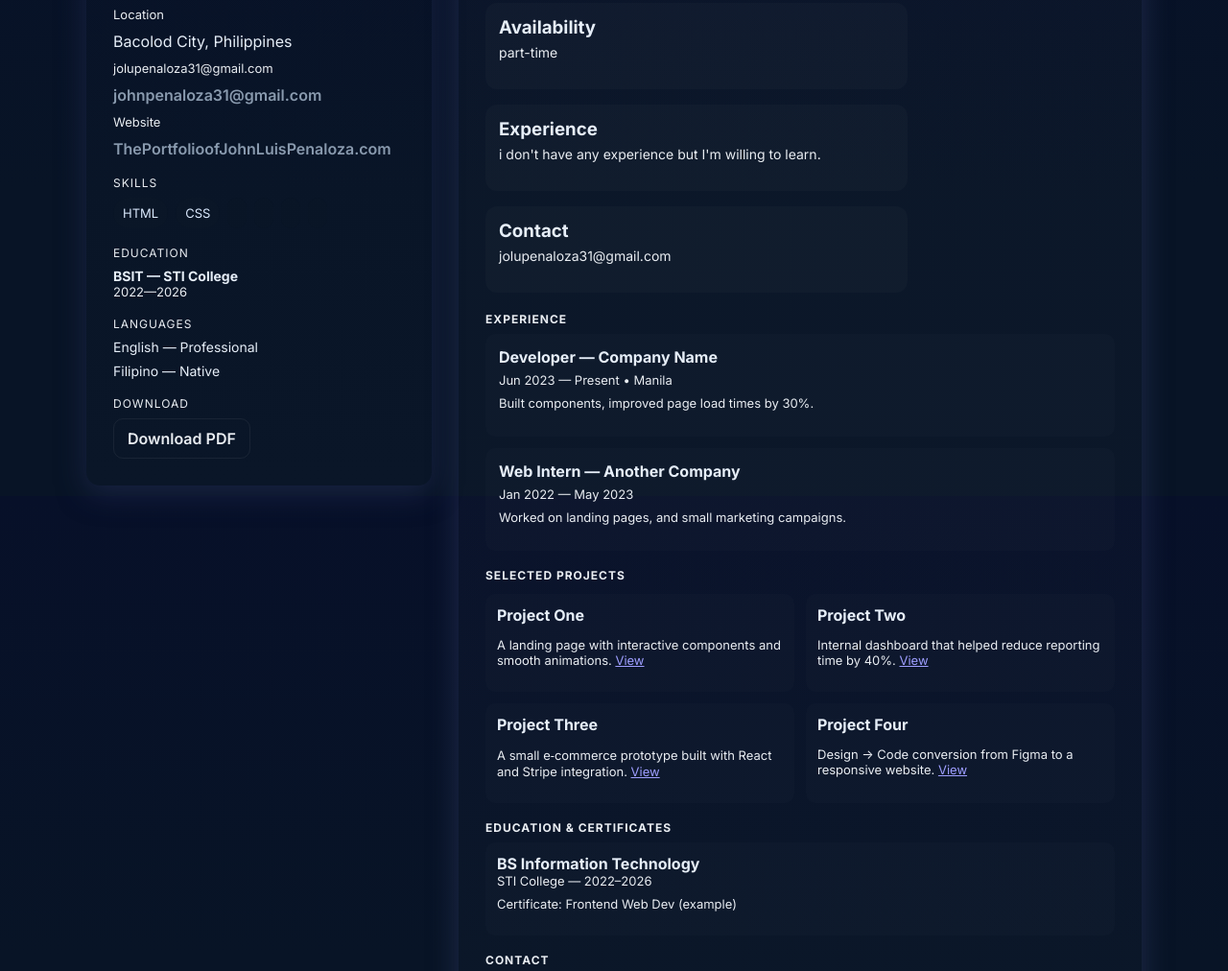
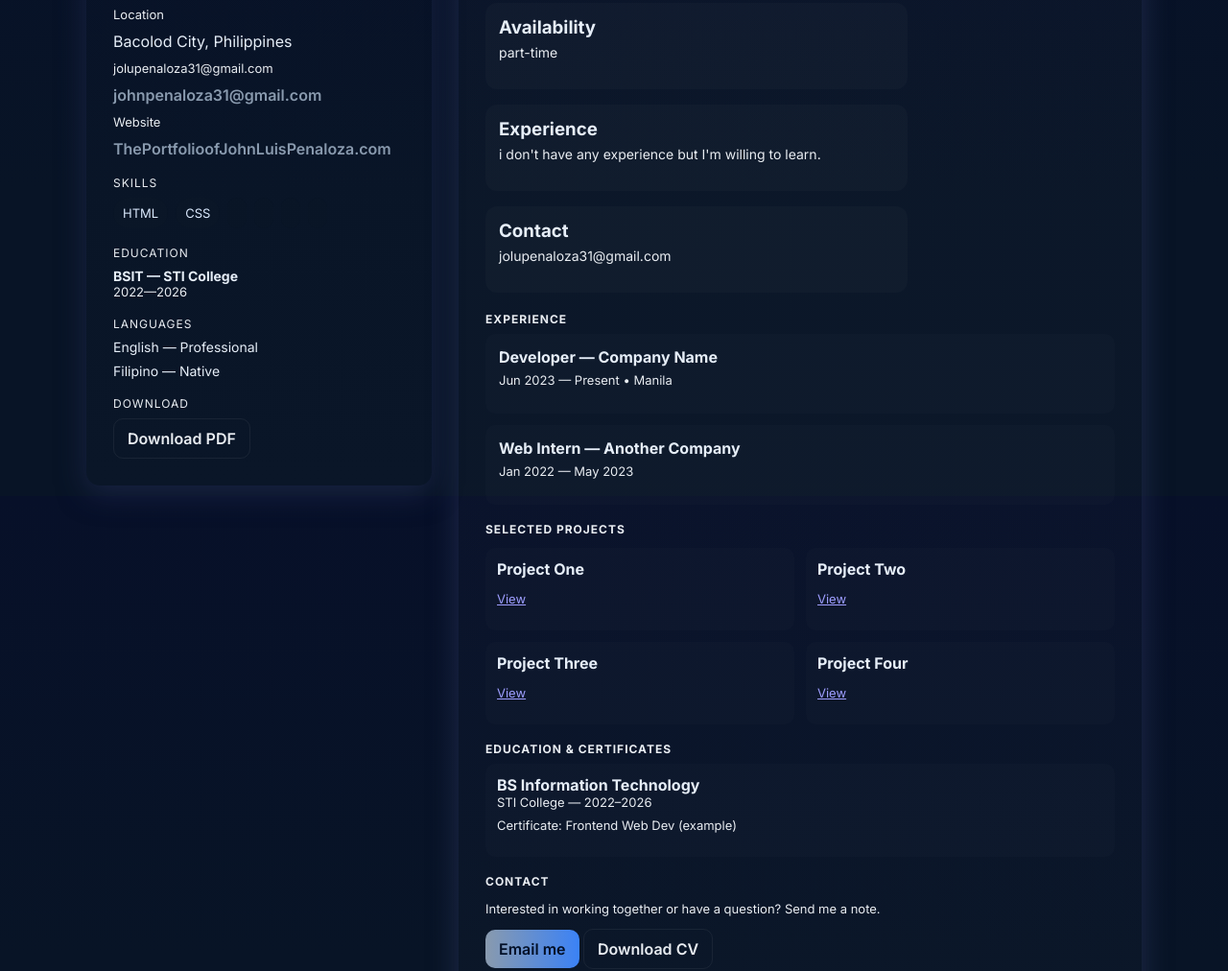
Before and after one commit to jolupenaloza31/penalozaprotfolio, a plain HTML site: page index.html in a window 1280 px wide. Shown: the part 283-1295 px from the top of the page at 96% size. Drawn offline with Linux system fonts and the light colour scheme.

Commit message:
Update index.html

```diff
--- a/index.html
+++ b/index.html
@@ -210,13 +210,13 @@
         <div class="job">
           <h4>Developer — Company Name</h4>
           <div class="meta">Jun 2023 — Present • Manila</div>
-          <p class="muted">Built components, improved page load times by 30%.</p>
+          <p class="muted"></p>
         </div>
 
         <div class="job">
           <h4>Web Intern — Another Company</h4>
           <div class="meta">Jan 2022 — May 2023</div>
-          <p class="muted">Worked on landing pages, and small marketing campaigns.</p>
+          <p class="muted"></p>
         </div>
       </section>
 
@@ -225,22 +225,22 @@
         <div class="projects">
           <div class="project">
             <h4>Project One</h4>
-            <p class="muted">A landing page with interactive components and smooth animations. <a href="#">View</a></p>
+            <p class="muted"> <a href="#">View</a></p>
           </div>
 
           <div class="project">
             <h4>Project Two</h4>
-            <p class="muted">Internal dashboard that helped reduce reporting time by 40%. <a href="#">View</a></p>
+            <p class="muted"> <a href="#">View</a></p>
           </div>
 
           <div class="project">
             <h4>Project Three</h4>
-            <p class="muted">A small e‑commerce prototype built with React and Stripe integration. <a href="#">View</a></p>
+            <p class="muted"> <a href="#">View</a></p>
           </div>
 
           <div class="project">
             <h4>Project Four</h4>
-            <p class="muted">Design → Code conversion from Figma to a responsive website. <a href="#">View</a></p>
+            <p class="muted"> <a href="#">View</a></p>
           </div>
         </div>
       </section>
```
